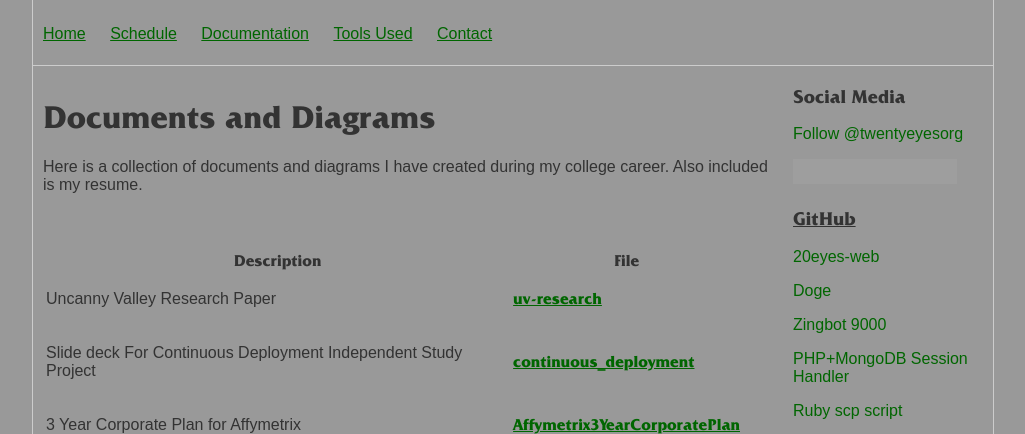
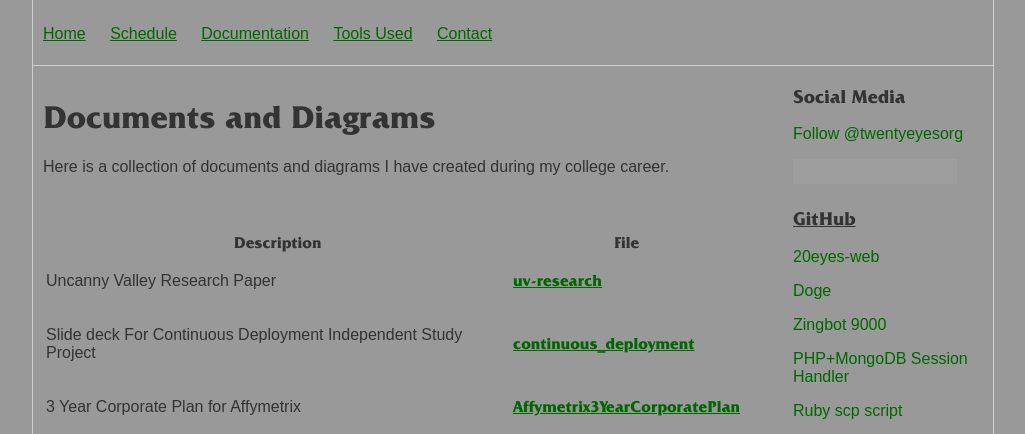
Before and after one commit to Whitepatrick/20eyes-web, a PHP site: page /docs.php in a window 1280 px wide. Shown: the part 137-571 px from the top of the page, without its empty margins (127-1152 px from the left). Run offline with PHP 8.4, Linux system fonts and the light colour scheme; some libraries are stand-ins or nearby versions; grey boxes are pictures that could not be loaded.

Commit message:
taking resume down

```diff
--- a/docs.php
+++ b/docs.php
@@ -35,7 +35,7 @@
 
 <h1>Documents and Diagrams</h1>
 
-<p>Here is a collection of documents and diagrams I have created during my college career. Also included is my resume.</p></br></br>
+<p>Here is a collection of documents and diagrams I have created during my college career.</p></br></br>
 
 <table style="width:700px">
 
```
